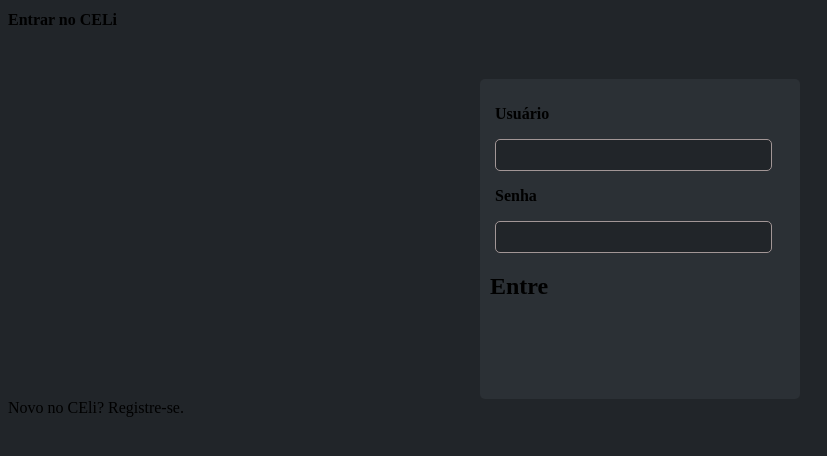
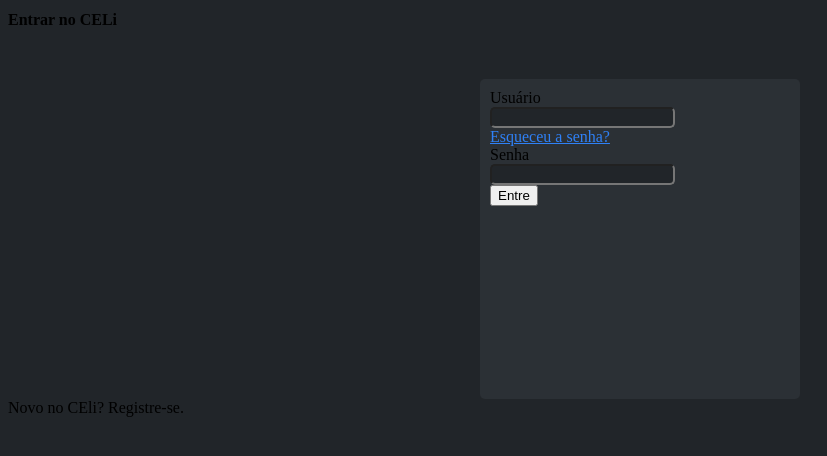
Before and after one commit to cefetfriburgo/cefetfriburgo.github.io, a plain HTML site: page celi/Login/Login.html in a window 1280 px wide. Shown: the whole page, without its empty margins (0-827 px from the left). Drawn offline with Linux system fonts and the light colour scheme.

Commit message:
Terminei o login(Créditos: Paulo Affonso)

```diff
--- a/celi/Login/Login.html
+++ b/celi/Login/Login.html
@@ -1,5 +1,6 @@
 <!DOCTYPE html>
-<html lang="en" >
+<html lang="en">
+
 <head>
     <meta charset="UTF-8">
     <meta http-equiv="X-UA-Compatible" content="IE=edge">
@@ -7,17 +8,22 @@
     <title>Login</title>
     <link rel="stylesheet" href="style.css">
 </head>
+
 <body>
-    <h1 id="Principal">Entrar no CELi</h1>
-    <div class="login">
-        <h3 class="p">Usuário</h3>
-        <p></p>
-        <h3 class="p">Senha</h3>
-        <p></p>
-        <h2>Entre</h2>
-    </div>
-    <div class="register">
-        Novo no CEli? Registre-se.
-    </div>
+    <main>
+        <h1 id="Principal">Entrar no CELi</h1>
+        <form class="login">
+            <label for="Usuario">Usuário</label>
+            <input type="text" id="Usuario">
+            <a href="#"> Esqueceu a senha?</a>
+            <label for="Senha">Senha</label>
+            <input type="password" id="Senha">
+            <button>Entre</button>
+        </form>
+        <div class="register">
+            Novo no CEli? Registre-se.
+        </div>
+    </main>
 </body>
+
 </html>
--- a/celi/Login/style.css
+++ b/celi/Login/style.css
@@ -13,19 +13,15 @@ body{
     border-radius: 5px 5px 5px 5px;
     padding: 10px;
 }
-.register{
+label{
+    display: block;
+}
+input{
+    color: white;
     background-color: #212529;
+    border-radius: 5px;
+    display: block;
 }
-p{
-    width: 275px;
-    height: 30px;
-    margin: 5px 5px 5px 5px;
-    border-radius: 5px 5px 5px 5px;
-    border: 0.01px solid rgb(162, 150, 150);
-    background-color: #212529;
+a{
+    color: rgb(47, 129, 247);
 }
-.p{
-    font-size: 1em;
-    text-align: justify;
-    margin-left: 5px;
-}
```
Also changed, not shown: celi/Login/Login(2).html (added, +40 -0 lines).
